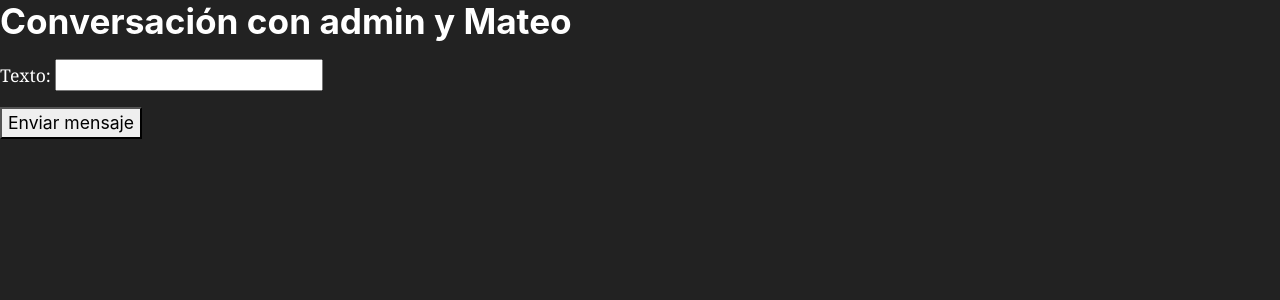
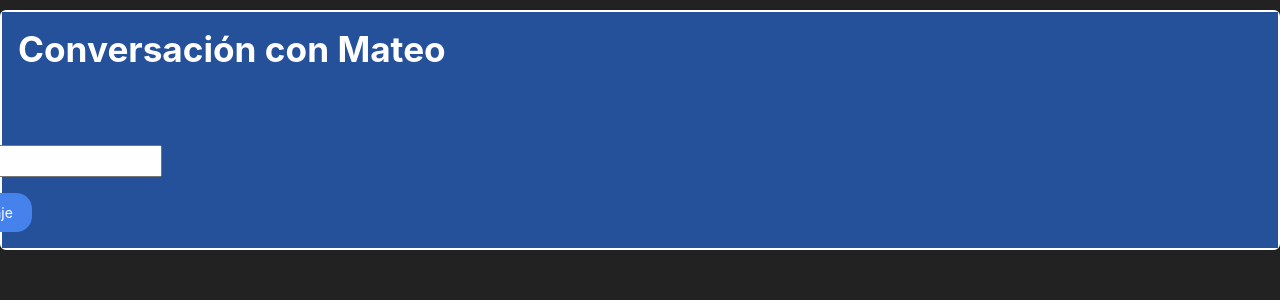
Before and after one commit to PabloViano/FutbolScoutNet, a Django app: a page that uses FutbolScoutNet/sitio/templates/mensajes.html in a window 1280 px wide. Shown: the part 60-360 px from the top of the page. Run offline with Django 4.2, Linux system fonts and the light colour scheme; a user stored in the database is signed in; data comes from the database, SQL or seed files in the repository; both versions use the stored data as it was after the commit.

Commit message:
CSS listo, tengo dudas si cuando deployas las imagenes se verian

```diff
--- a/FutbolScoutNet/sitio/forms.py
+++ b/FutbolScoutNet/sitio/forms.py
@@ -34,3 +34,6 @@ class MensajeForm(forms.ModelForm):
     class Meta:
         model = Mensaje
         fields = ['texto']
+        labels = {
+            'texto': 'Mensaje',
+        }
--- a/FutbolScoutNet/sitio/templates/mensajes.html
+++ b/FutbolScoutNet/sitio/templates/mensajes.html
@@ -1,21 +1,28 @@
 {% extends 'layout.html' %}
 {% block contenido %}
   {% if conversacion %}
-    <h2>Conversación con {{ conversacion.user_uno.username }} y {{ conversacion.user_dos.username }}</h2>
+    <div style="margin-top: 10px;"></div>
+    <div class="card text-white bg-primary mb-3" style="max-width: 100rem; border: 2px solid white;">
+        <div class="card-body" style="display: flex; flex-direction: column; gap: 20px; background-color: #25509a;">
+            <h2>Conversación con {{ conversacion.user_dos.username }}</h2>
 
-    <!-- Lista de mensajes -->
-    <ul>
+            <ul style="list-style: none; padding: 0; margin: 0;">
                 {% for mensaje in mensajes %}
-        <li>{{ mensaje.user.username }}: {{ mensaje.texto }}</li>
+                    <li style="display: flex; align-items: center;">
+                        <img class="rounded-circle" style="width: 50px; height: 50px; object-fit: cover; border: 2px solid white; margin-right: 10px;" src="{{mensaje.user.profile_set.get.image.url}}">
+                        <span>{{ mensaje.user.username }}: {{ mensaje.texto }}</span>
+                    </li>
                 {% endfor %}
             </ul>
 
-    <!-- Formulario para enviar mensajes -->
-    <form method="post" action="{% url 'mensajes' username=conversacion.user_dos.username %}">
+            <form method="post" action="{% url 'mensajes' username=conversacion.user_dos.username %}" style="align-self: flex-end; margin-right: 1100px;">
                 {% csrf_token %}
                 {{ form.as_p }}
-      <button type="submit">Enviar mensaje</button>
+                <button type="submit" class="btn btn-primary">Enviar mensaje</button>
             </form>
+        </div>
+    </div>
+
   {% else %}
     <p>No hay conversación disponible.</p>
   {% endif %}
```
Also changed, not shown: FutbolScoutNet/sitio/templates/conversaciones.html (+20 -8 lines), FutbolScoutNet/sitio/templates/feed.html (+0 -9 lines), FutbolScoutNet/db.sqlite3. Lines whose indentation alone changed are shown as unchanged.
